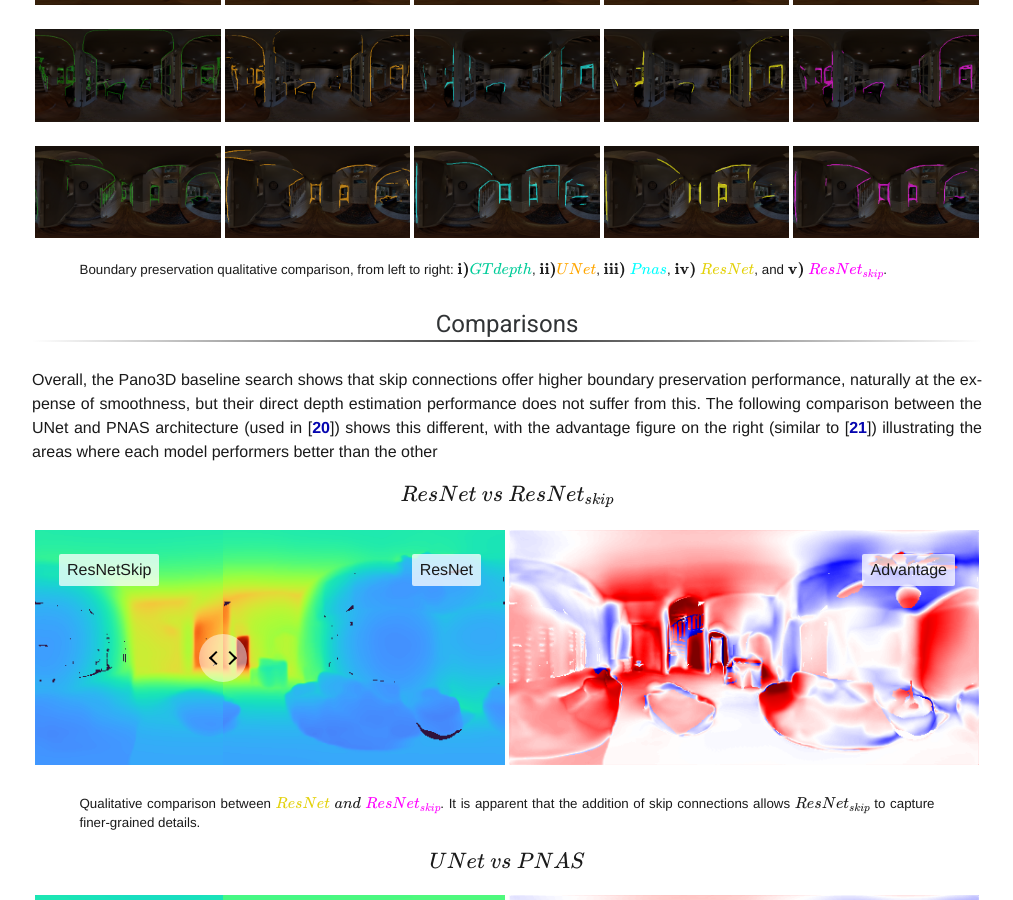
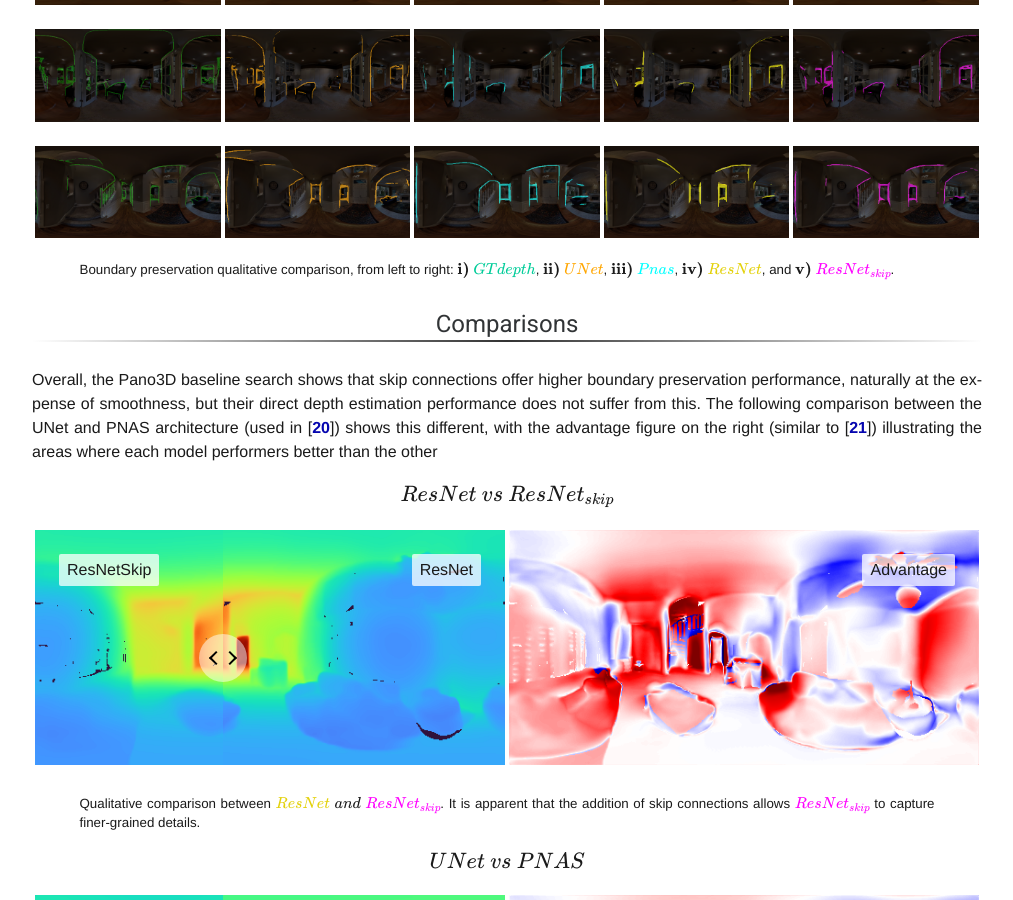
Before and after one commit to VCL3D/Pano3D, a Jekyll site: the page index.html, which Jekyll copies as it is, in a window 1280 px wide and 900 px high, scrolled down 7419 px. Shown: the whole window, without its empty margins (133-1146 px from the left). Built offline with Jekyll 4.4.1, drawn with Linux system fonts in a browser that asks for light colours; some web fonts are replaced; formulas are drawn with MathJax 3; a style sheet for code colours, icons or effects is not loaded; some of the changed text lies outside the part shown.

Commit message:
Update index.html

```diff
--- a/index.html
+++ b/index.html
@@ -641,7 +641,7 @@
                     </tr>
                 </table>
                 <p class="caption">
-                    Boundary preservation qualitative comparison, from left to right: \(\textbf{i)} \color{#00cc99}{ GT depth}\), \(\textbf{ii)}\color{#FFA600}{ UNet}\),
+                    Boundary preservation qualitative comparison, from left to right: \(\textbf{i)}\) \(\color{#00cc99}{GT depth}\), \(\textbf{ii)}\) \(\color{#FFA600}{ UNet}\),
                     \(\textbf{iii)}\)  \(\color{#00FFFF}{Pnas}\), \(\textbf{iv)}\) \(\color{#E3D10A}{ResNet}\),
                     and \(\textbf{v)}\) \(\color{#FF00FF}{ResNet_{skip}}\).
                 </p>
@@ -675,7 +675,7 @@
 
                 <p class="caption">
                     Qualitative comparison between \(\color{#E3D10A}{ResNet}\) \(and\) \(\color{#FF00FF}{ResNet_{skip}}\).
-                    It is apparent that the addition of skip connections allows \(ResNet_{skip}\) to capture finer-grained details.
+                    It is apparent that the addition of skip connections allows \(\color{#FF00FF}{ResNet_{skip}}\) to capture finer-grained details.
                 </p>
 
                 <h3 align="center">\({UNet}\) \(vs\) \({PNAS}\)</h3>
@@ -777,7 +777,7 @@
                     </tr>
                     </table>
                     <p class="caption">
-                        Qualitative comparison between \(\color{#FFA600}{UNet}\) (on the leftc column) \(and\) \(\color{#fa8ef9}{BiFuse}\) [<a href="#BiFuse"><b>22</b></a>] (on the right column).
+                        Qualitative comparison between \(\color{#FFA600}{UNet}\) (on the left column) \(and\) \(\color{#fa8ef9}{BiFuse}\) [<a href="#BiFuse"><b>22</b></a>] (on the right column).
                     </p>
                 </div>
 
```
